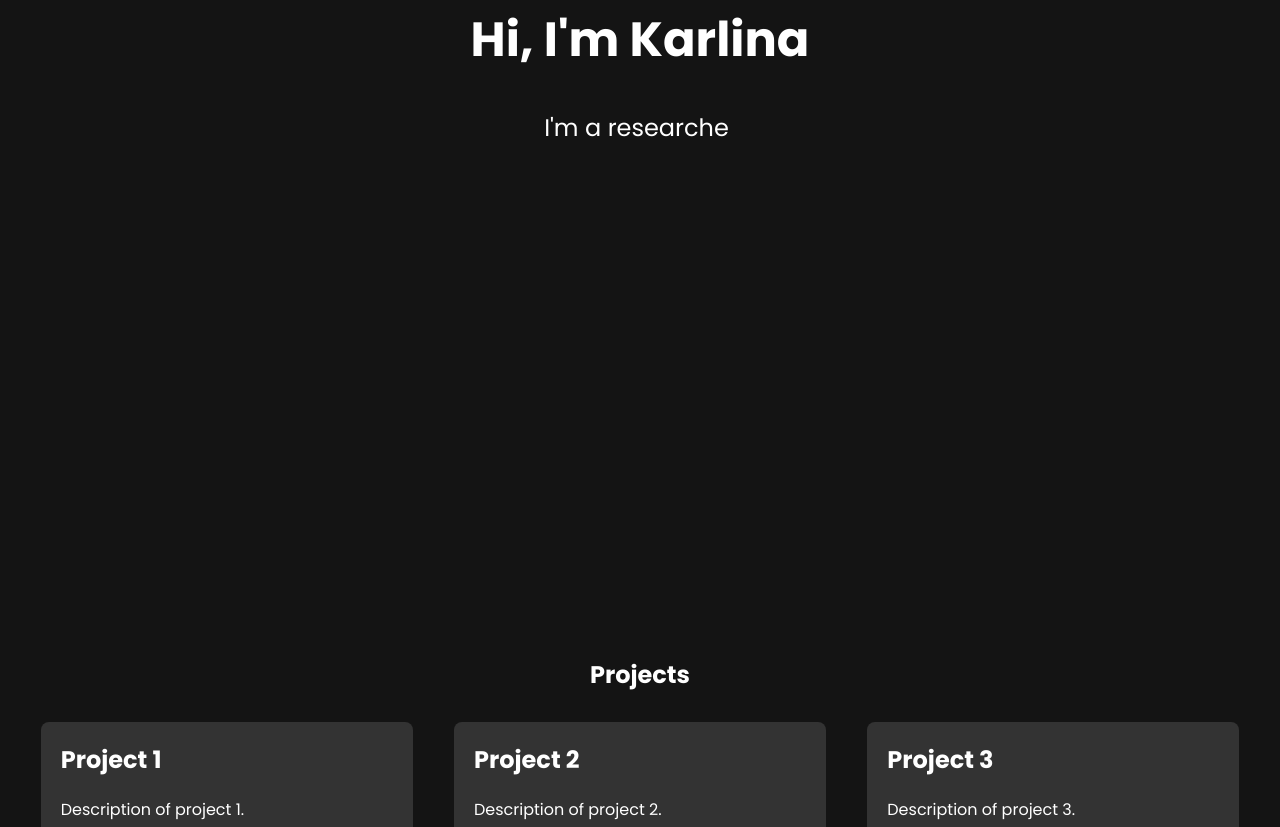
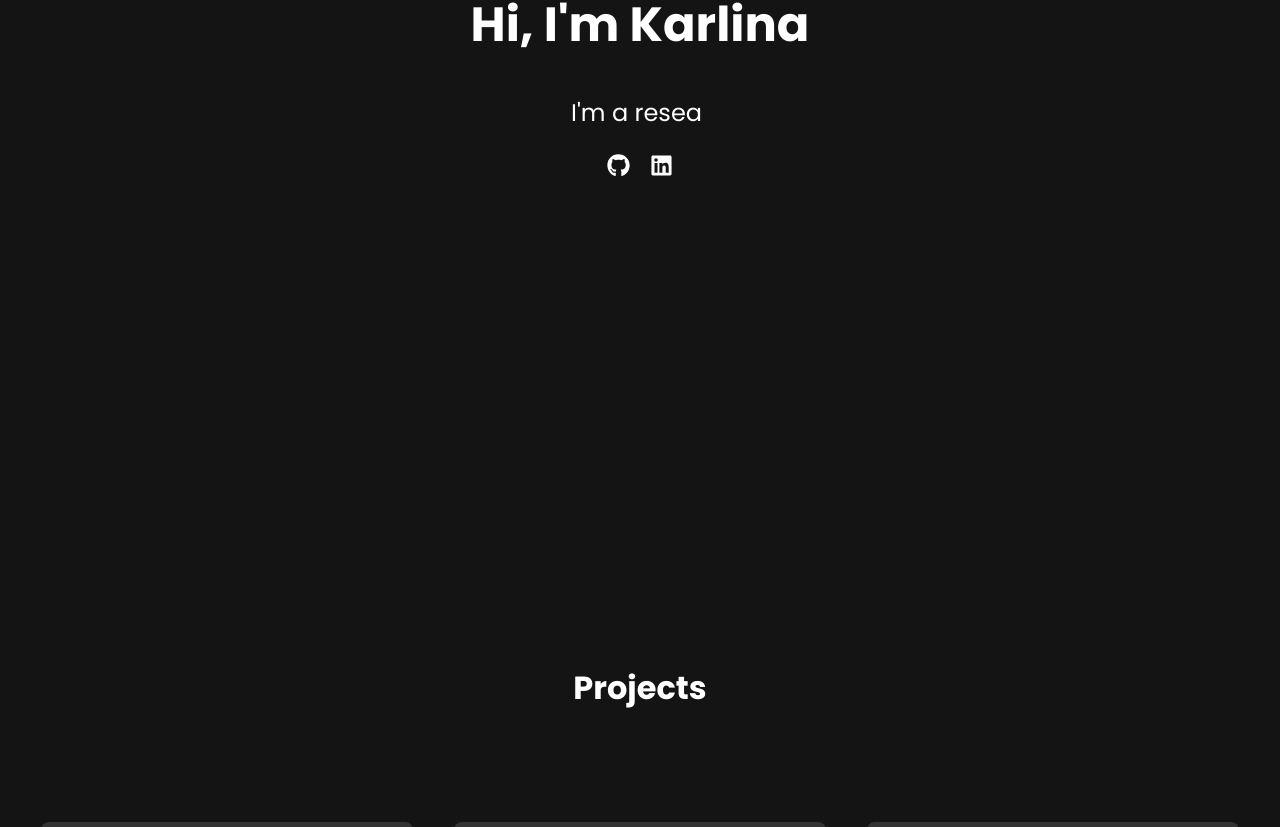
Before and after one commit to karlinamaya/km-portfolio, a React (Create React App) app: page / in a window 1280 px wide. Shown: the part 313-1140 px from the top of the page. Built offline with nearby package versions, Linux system fonts and the light colour scheme.

Commit message:
Updated social links

```diff
--- a/package.json
+++ b/package.json
@@ -3,11 +3,15 @@
   "version": "0.1.0",
   "private": true,
   "dependencies": {
+    "@emotion/react": "^11.13.3",
+    "@emotion/styled": "^11.13.0",
+    "@mui/material": "^6.1.1",
     "@testing-library/jest-dom": "^5.17.0",
     "@testing-library/react": "^13.4.0",
     "@testing-library/user-event": "^13.5.0",
     "react": "^18.3.1",
     "react-dom": "^18.3.1",
+    "react-icons": "^5.3.0",
     "react-scripts": "^5.0.1",
     "react-type-animation": "^3.2.0",
     "web-vitals": "^2.1.4"
--- a/src/App.css
+++ b/src/App.css
@@ -1,4 +1,7 @@
-/* src/App.css */
+@import './styles/Navbar.css';
+@import './styles/About.css';
+@import './styles/Projects.css';
+@import './styles/Contact.css';
 
 html {
   scroll-behavior: smooth;
@@ -12,110 +15,7 @@ body {
   padding: 0;
 }
 
-nav {
-  position: fixed;
-  top: 0;
-  width: 100%;
-  display: flex;
-  justify-content: space-between;
-  align-items: center;
-  padding: 1rem 2rem;
-  box-sizing: border-box;
-  height: 60px;
-}
-
-nav .logo {
-  font-size: 1.5rem;
-  font-weight: bold;
-}
-
-nav .logo a {
-  color: white;
-  text-decoration: none;
-}
-
-nav ul {
-  list-style: none;
-  display: flex;
-  padding: 0;
-  margin: 0;
-}
-
-nav ul li {
-  margin: 0 1rem;
-}
-
-nav ul li a {
-  color: white;
-  text-decoration: none;
-  font-size: 1.2rem;
-}
-
 section {
   padding: 100px 20px;
   text-align: center;
 }
-
-#about {
-  min-height: calc(100vh - 60px); /* Adjust height to account for navbar */
-  display: flex;
-  flex-direction: column;
-  justify-content: center;
-  align-items: center;
-  text-align: center;
-  padding-top: 10px; /* Add padding to account for the navbar */
-}
-
-#about h1 {
-  font-size: 3rem;
-  margin-bottom: 10px;
-}
-
-#about p {
-  font-size: 1.5rem;
-}
-
-#projects {
-  min-height: 100vh;
-}
-
-.project-grid {
-  display: flex;
-  justify-content: space-around;
-  flex-wrap: wrap;
-}
-
-.project {
-  background-color: #333;
-  padding: 20px;
-  margin: 10px;
-  width: 30%;
-  box-sizing: border-box;
-  border-radius: 8px;
-  text-align: left;
-}
-
-.project h2 {
-  margin-top: 0;
-}
-
-.project p {
-  margin: 0.5rem 0;
-}
-
-.project ul {
-  padding-left: 1.5rem;
-}
-
-.project a {
-  color: #61dafb;
-  text-decoration: none;
-}
-
-.project a:hover {
-  text-decoration: underline;
-}
-
-#contact {
-  min-height: 100vh;
-}
--- a/src/components/About.js
+++ b/src/components/About.js
@@ -1,5 +1,7 @@
 import React from 'react';
 import { TypeAnimation } from 'react-type-animation';
+import { FaGithub, FaLinkedin } from 'react-icons/fa';
+import '../styles/About.css';
 
 const About = () => {
   return (
@@ -14,10 +16,18 @@ const About = () => {
           'researcher 🔎',
           1100,
         ]}
-        speed={50}
+        speed={53}
         style={{ fontSize: '1em', display: 'inline-block' }}
         repeat={Infinity}
       /></p>
+      <div className="social-icons">
+        <a href="https://github.com/karlinamaya" target="_blank" rel="noopener noreferrer">
+          <FaGithub style={{ fontSize: 23, color: 'white', margin: '0 10px' }} />
+        </a>
+        <a href="https://www.linkedin.com/in/karlina-maya/" target="_blank" rel="noopener noreferrer">
+          <FaLinkedin style={{ fontSize: 23, color: 'white', margin: '0 10px' }} />
+        </a>
+      </div>
     </section>
   );
 };
--- /dev/null
+++ b/src/styles/About.css
@@ -0,0 +1,18 @@
+#about {
+  min-height: calc(100vh - 60px);
+  display: flex;
+  flex-direction: column;
+  justify-content: center;
+  align-items: center;
+  text-align: center;
+  padding-top: 10px;
+}
+
+#about h1 {
+  font-size: 3rem;
+  margin-bottom: 10px;
+}
+
+#about p {
+  font-size: 1.5rem;
+}
--- /dev/null
+++ b/src/styles/Contact.css
@@ -0,0 +1,3 @@
+#contact {
+    min-height: 100vh;
+  }
--- /dev/null
+++ b/src/styles/Navbar.css
@@ -0,0 +1,38 @@
+nav {
+  position: fixed;
+  top: 0;
+  width: 100%;
+  display: flex;
+  justify-content: space-between;
+  align-items: center;
+  padding: 1rem 2rem;
+  box-sizing: border-box;
+  height: 60px;
+}
+
+nav .logo {
+  font-size: 1.5rem;
+  font-weight: bold;
+}
+
+nav .logo a {
+  color: white;
+  text-decoration: none;
+}
+
+nav ul {
+  list-style: none;
+  display: flex;
+  padding: 0;
+  margin: 0;
+}
+
+nav ul li {
+  margin: 0 1rem;
+}
+
+nav ul li a {
+  color: white;
+  text-decoration: none;
+  font-size: 1.2rem;
+}
--- /dev/null
+++ b/src/styles/Projects.css
@@ -0,0 +1,45 @@
+#projects {
+  min-height: 100vh;
+}
+
+#projects h1 {
+  font-size: 2rem;
+}
+
+.project-grid {
+  display: flex;
+  justify-content: space-around;
+  flex-wrap: wrap;
+  margin-top: 100px;
+}
+
+.project {
+  background-color: #333;
+  padding: 20px;
+  margin: 10px;
+  width: 30%;
+  box-sizing: border-box;
+  border-radius: 8px;
+  text-align: left;
+}
+
+.project h2 {
+  margin-top: 0;
+}
+
+.project p {
+  margin: 0.5rem 0;
+}
+
+.project ul {
+  padding-left: 1.5rem;
+}
+
+.project a {
+  color: #61dafb;
+  text-decoration: none;
+}
+
+.project a:hover {
+  text-decoration: underline;
+}
```
Also changed, not shown: 1 other file (tests, documents, lock files or other folders).
